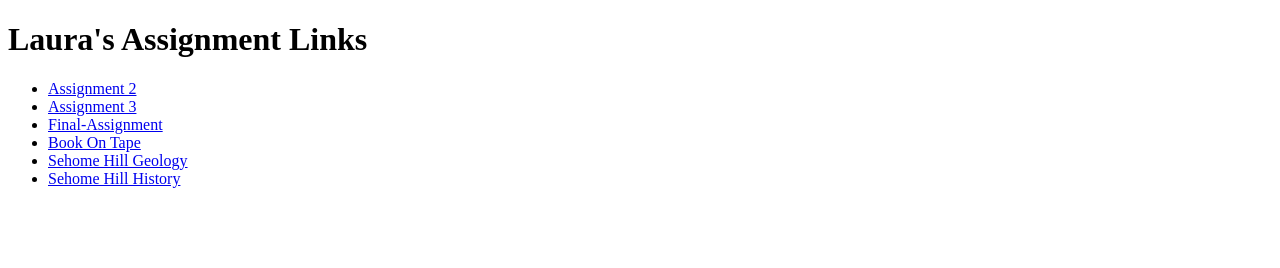
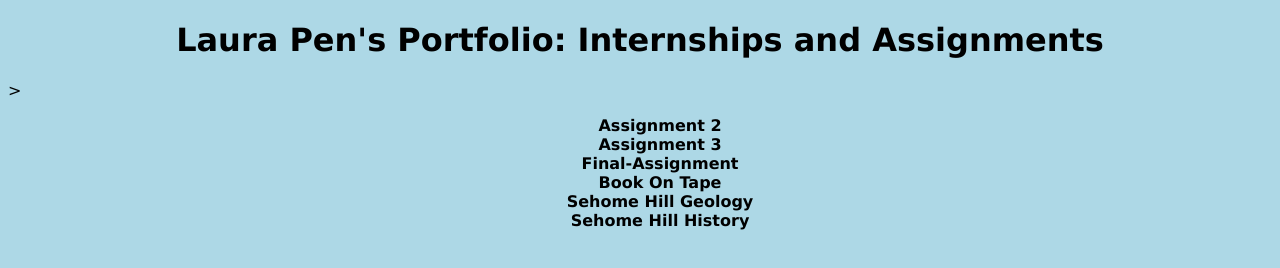
Before and after one commit to Phantom-Element/Phantom-Element.github.io, a plain HTML site: page index.html in a window 1280 px wide. Drawn offline with Linux system fonts and the light colour scheme.

Commit message:
Home Revision

```diff
--- /dev/null
+++ b/css/home.css
@@ -0,0 +1,28 @@
+body {
+    background-color: lightblue;
+    font-family: 'Lucida Sans', 'Lucida Sans Regular', 'Lucida Grande', 'Lucida Sans Unicode', Geneva, Verdana, sans-serif;
+    color: black;
+
+}
+h1 {
+    text-align: center;
+}
+nav {
+    font-size: medium;
+}
+nav ul li {
+    text-align: center;
+    list-style-type: none;
+}
+nav ul li a {
+    text-decoration: none;
+    font-size: medium;
+    color: black;
+    font-weight: bold;
+}
+a:hover {
+    background-color: lavender;
+}
+a:visited {
+    color: brown;
+}
--- a/index.html
+++ b/index.html
@@ -5,14 +5,16 @@
   <meta charset="UTF-8">
   <meta http-equiv="X-UA-Compatible" content="IE=edge">
   <meta name="viewport" content="width=device-width, initial-scale=1.0">
+  <link rel="stylesheet" type="text/css" href="css/home.css">
   <title>Assignment Links</title>
 </head>
 
 <body>
   <header>
-    <h1>Laura's Assignment Links</h1>
+    <h1>Laura Pen's Portfolio: Internships and Assignments</h1>
+    >
   </header>
-
+<nav>
   <ul>
     <li><a href="proposal.html">Assignment 2</a></li>
     <li><a href="painting.html">Assignment 3</a></li>
@@ -20,10 +22,8 @@
     <li><a href="web-project/index.html">Book On Tape</a></li>
     <li><a href="Sehome/geology.html">Sehome Hill Geology</a></li>
     <li><a href="Sehome/history.html">Sehome Hill History</a></li>
-
-
   </ul>
-
+</nav>
 </body>
 
 </html>
```
